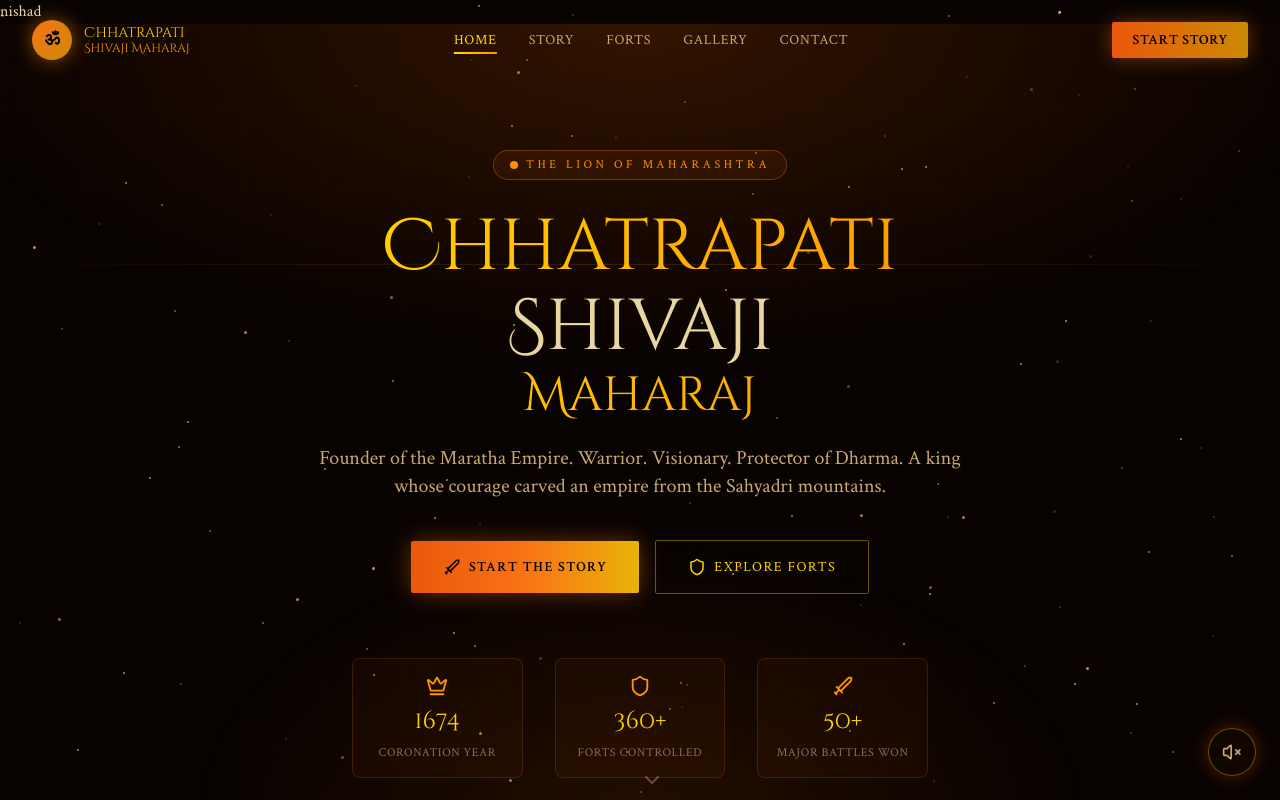
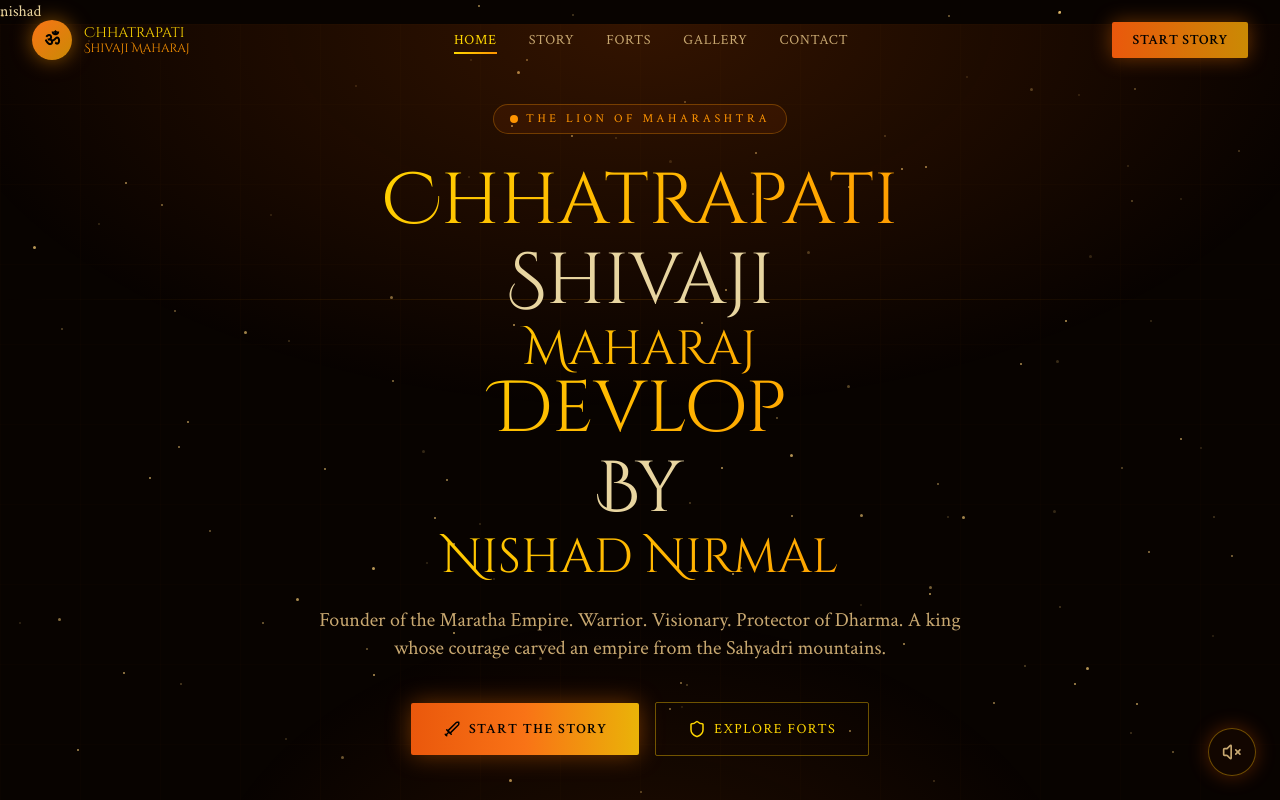
Before and after one commit to nishadnirmal0007-spec/shivaji-maharaj-website, a React (Vite) app: page / in a window 1280 px wide. Shown: the top 800 px of the page. Built offline with nearby package versions, Linux system fonts and the light colour scheme.

Commit message:
new change

```diff
--- a/src/pages/Home.jsx
+++ b/src/pages/Home.jsx
@@ -68,6 +68,16 @@ export default function Home() {
             </h1>
             <h1 className="font-display text-3xl sm:text-4xl md:text-5xl text-gradient leading-[1.2]">
               Maharaj
+            </h1>
+
+              <h1 className="font-display text-4xl sm:text-5xl md:text-7xl text-gradient leading-[1.1] mb-2">
+              Devlop
+            </h1>
+            <h1 className="font-display text-4xl sm:text-5xl md:text-7xl text-[#e8d5a0] leading-[1.1] mb-2">
+              By
+            </h1>
+            <h1 className="font-display text-3xl sm:text-4xl md:text-5xl text-gradient leading-[1.2]">
+              Nishad Nirmal
             </h1>
           </motion.div>
 
```
